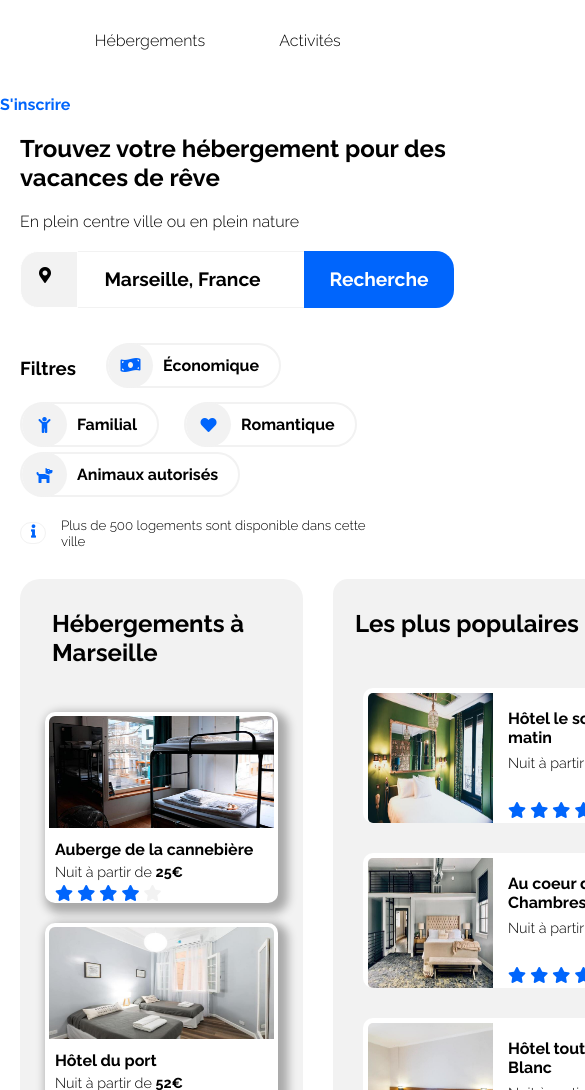
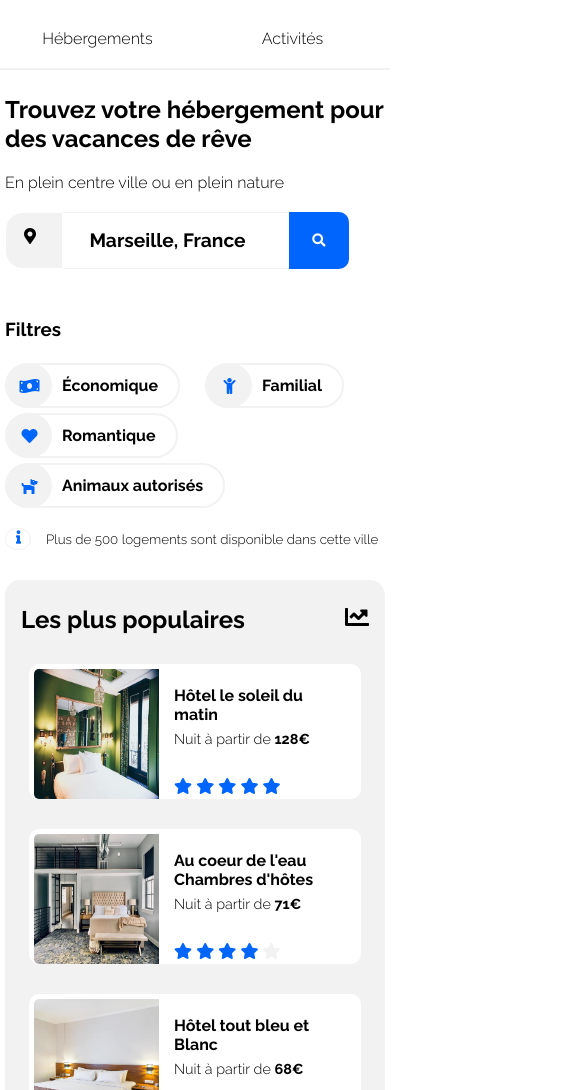
Before and after one commit to chaambane/FAIDINEMohamed_2_29102020, a plain HTML site: page index.html in a window 390 px wide. Shown: the part 121-1211 px from the top of the page, 585 px wide, since content can reach past the window. Drawn offline with Linux system fonts and the light colour scheme.

Commit message:
Add media queries file + first breakpoint css 1200px + link html

```diff
--- /dev/null
+++ b/css/style.media_queries.css
@@ -0,0 +1,98 @@
+@media all and (max-width: 1200px){
+    /*HEADER*/
+    header{
+        width: 100%;
+        justify-content: space-between;
+        align-items: center;
+    }
+    #nav_anchor{
+        flex-basis: 100%;
+        order: 3;
+    }
+    #nav_anchor a{
+        width: 50%;
+        border-top: none;
+        border-bottom: 2px solid #F2F2F2;
+        padding-bottom: 20px;
+        cursor: pointer;
+    }
+    #nav_anchor a:hover{
+        color: #0065FC;
+        border-color: #0065FC;
+    }
+    header span{
+        order: 2;
+        padding-top: 5px;
+    }
+    /*MAIN*/
+    main{
+        padding: 5px;
+    }
+    .input_submit_search{
+        display: none;
+    }
+    .search__marker_mob{
+        display: block;
+        width: 60px;
+        border: none;
+        border-top-right-radius: 10px;
+        border-bottom-right-radius: 10px;
+        color: white;
+        background-color: #0065FC;
+    }
+    .search__marker_mob:hover{
+        background-color: #F2F2F2;
+        color: #0065FC;
+        border: 2px solid #F2F2F2;
+    }
+    /*Filtres*/
+    .filters h3{
+        flex-basis: 100%;
+    }
+    /*SECTION Lodging Box*/
+    #lodging{
+        flex-direction: column-reverse;
+        max-height: none;
+    }
+    .lodging_box{
+        align-self: center;
+        background: none;
+    }
+    .most_popular_box{
+        max-width: 100%;
+        margin: 0;
+        align-content: center;
+        flex-wrap: wrap;
+    }
+    .most_popular_box .box_card{
+        flex-direction: row;
+        justify-content: flex-start;
+    }
+    .most_popular_box h2{
+        margin: 15px 0 0 0;
+    }
+    /*Activity*/
+    .activity_box{
+        max-width: 100%;
+        flex-direction: row;
+        justify-content: space-around;
+        height: auto;
+    }
+    .card_activity img{
+        width: 320px;
+        height: 124px !important;
+    }
+    /*Footer*/
+    .footer_box{
+        flex-direction: column;
+    }
+    .footer_box div{
+        margin-right: 0;
+        margin-left: 20px;
+        padding-bottom: 0;
+    }
+    .footer_box h3{
+        padding: 46px 0 8px 0;
+    }
+
+}
--- a/index.html
+++ b/index.html
@@ -4,6 +4,7 @@
     <meta charset="UTF-8">
     <link rel="icon" type="image/png" href="images/logo/Reservia@3x.png" />
     <link rel="stylesheet" href="css/style.css">
+        <link rel="stylesheet" href="css/style.media_queries.css">
     <link rel="stylesheet" href="css/all.min.css">
     <link href="https://fonts.googleapis.com/css2?family=Raleway:wght@300;700&display=swap" rel="stylesheet">
     <meta name="viewport" content="width=device-width, initial-scale=1.0">
```
